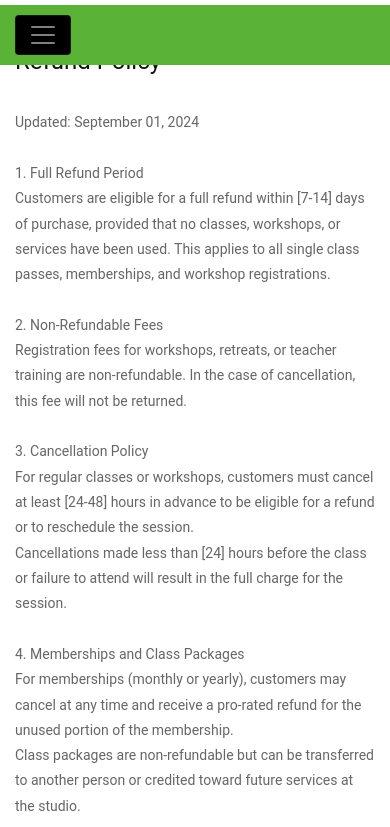
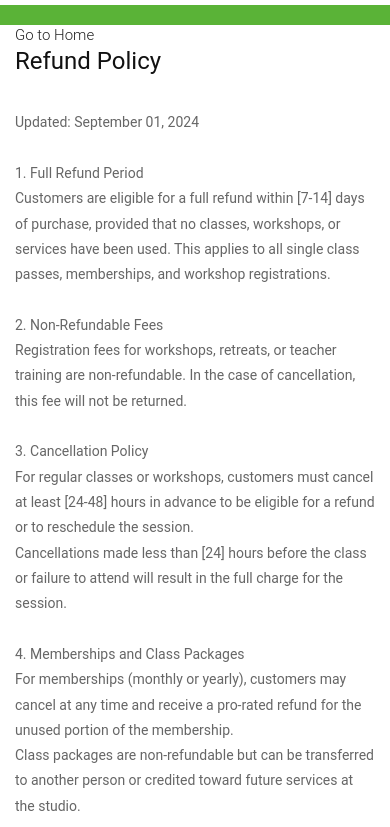
Before and after one commit to mohit7feb/flexedyoga, a plain HTML site: page refund.html in a window 390 px wide. Shown: the part 115-942 px from the top of the page. Drawn offline with Linux system fonts and the light colour scheme.

Commit message:
Update refund.html

```diff
--- a/refund.html
+++ b/refund.html
@@ -68,9 +68,9 @@
                     <div class="container">
                         <nav class="navigation navbar-expand-md  navbar-dark ">
 
-                            <button class="navbar-toggler" type="button" data-toggle="collapse" data-target="#navbarsExample04" aria-controls="navbarsExample04" aria-expanded="false" aria-label="Toggle navigation">
+<!--                             <button class="navbar-toggler" type="button" data-toggle="collapse" data-target="#navbarsExample04" aria-controls="navbarsExample04" aria-expanded="false" aria-label="Toggle navigation">
                                 <span class="navbar-toggler-icon"></span>
-                            </button>
+                            </button> -->
 
                             <!-- <div class="collapse navbar-collapse" id="navbarsExample04">
                                 <ul class="navbar-nav mr-auto">
```
